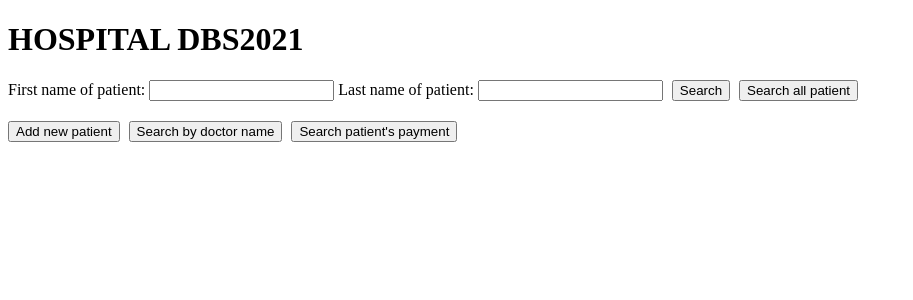
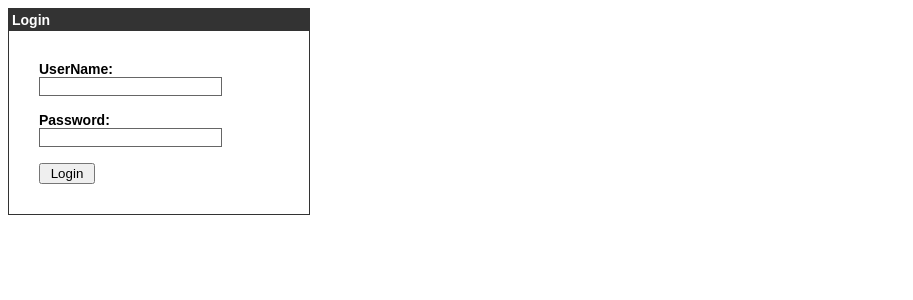
Before and after one commit to Vix-Nguyen/php_DBMS, a PHP site: page / in a window 1280 px wide. Shown: the top 300 px of the page, without its empty margins (0-913 px from the left). Run offline with PHP 8.4, Linux system fonts and the light colour scheme; data comes from the database, SQL or seed files in the repository; both versions use the stored data as it was after the commit.

Commit message:
Login feature added (with database)

```diff
--- a/index.php
+++ b/index.php
@@ -1,32 +1,71 @@
 <?php
-require_once("connection.php");
-require_once("component.php");
+   include("connection.php");
+   session_start();
+   $error = "";
 
-$sql = "SELECT * FROM patient";
-$result = mysqli_query($conn, $sql);
+   if($_SERVER["REQUEST_METHOD"] == "POST") {
+      $username = mysqli_real_escape_string($conn,$_POST['username']);
+      $password = mysqli_real_escape_string($conn,$_POST['password']);
+
+      $sql = "SELECT id FROM DBA WHERE username = '$username' and password = '$password'";
+      $result = mysqli_query($conn,$sql);
+      $count = mysqli_num_rows($result);
+
+      if($count == 1) {
+         $_SESSION['username'] = $username;
+         header("location: main.php");
+      } else {
+         $error = "Your Login Name or Password is invalid";
+      }
+   }
 ?>
 
 <!DOCTYPE html>
 <html lang="en">
-<head>
-    <meta charset="UTF-8">
-    <meta name="viewport" content="width=device-width, initial-scale=1.0">
-    <link rel="stylesheet" href="style.css"/>
-    <title>Hospital</title>
-</head>
-<body>
-    <h1>HOSPITAL DBS2021</h1>
-    <form action="index.php" method="post">
-    First name of patient: <input type="text" name="fname">
-    Last name of patient: <input type="text" name="lname">
-        <input type="submit" value="Search" style="margin-left: 5px;">
-        <button style="margin-left: 5px; margin-bottom: 20px;" name="all">Search all patient</button>
-        <br>
+   <head>
+      <title>Login</title>
 
-        <button formaction="addPatient.php" method="post" style="margin-bottom: 20px;">Add new patient</button>
-        <button formaction="cau3_search_Inpatient_by_doctor.php" method="post" style="margin-left: 5px;">Search by doctor name</button>
-        <button formaction="cau4_search_payment_by_patient.php" method="post" style="margin-left: 5px;">Search patient's payment</button>
-    </form>
-    <?php require("patient.php"); ?>
-</body>
+      <style type = "text/css">
+         body {
+            font-family:Arial, Helvetica, sans-serif;
+            font-size:14px;
+            text-align: center;
+         }
+         label {
+            font-weight:bold;
+            width:100px;
+            font-size:14px;
+         }
+         .box {
+            border:#666666 solid 1px;
+         }
+         div {
+            text-align: left;
+         }
+      </style>
+
+   </head>
+
+   <body color = "#FFFFFF">
+      <div>
+         <div style = "width:300px; border: solid 1px #333333; ">
+            <div style = "background-color:#333333; color:#FFFFFF; padding:3px;"><strong>Login</strong></div>
+
+            <div style = "margin:30px">
+
+               <form action = "" method = "post">
+                  <label>UserName:  </label><input type = "text" name = "username" class = "box"/> <br> <br>
+                  <label>Password:  <br> </label><input type = "password" name = "password" class = "box"/> <br> <br>
+                  <input type = "submit" value = " Login "/><br/>
+               </form>
+
+               <div style = "font-size:11px; color:#cc0000; margin-top:10px"><?php echo $error; ?></div>
+
+            </div>
+
+         </div>
+
+      </div>
+
+   </body>
 </html>
```
Also changed, not shown: createTables_new.sql (+10 -0 lines), main.php (added, +32 -0 lines).
